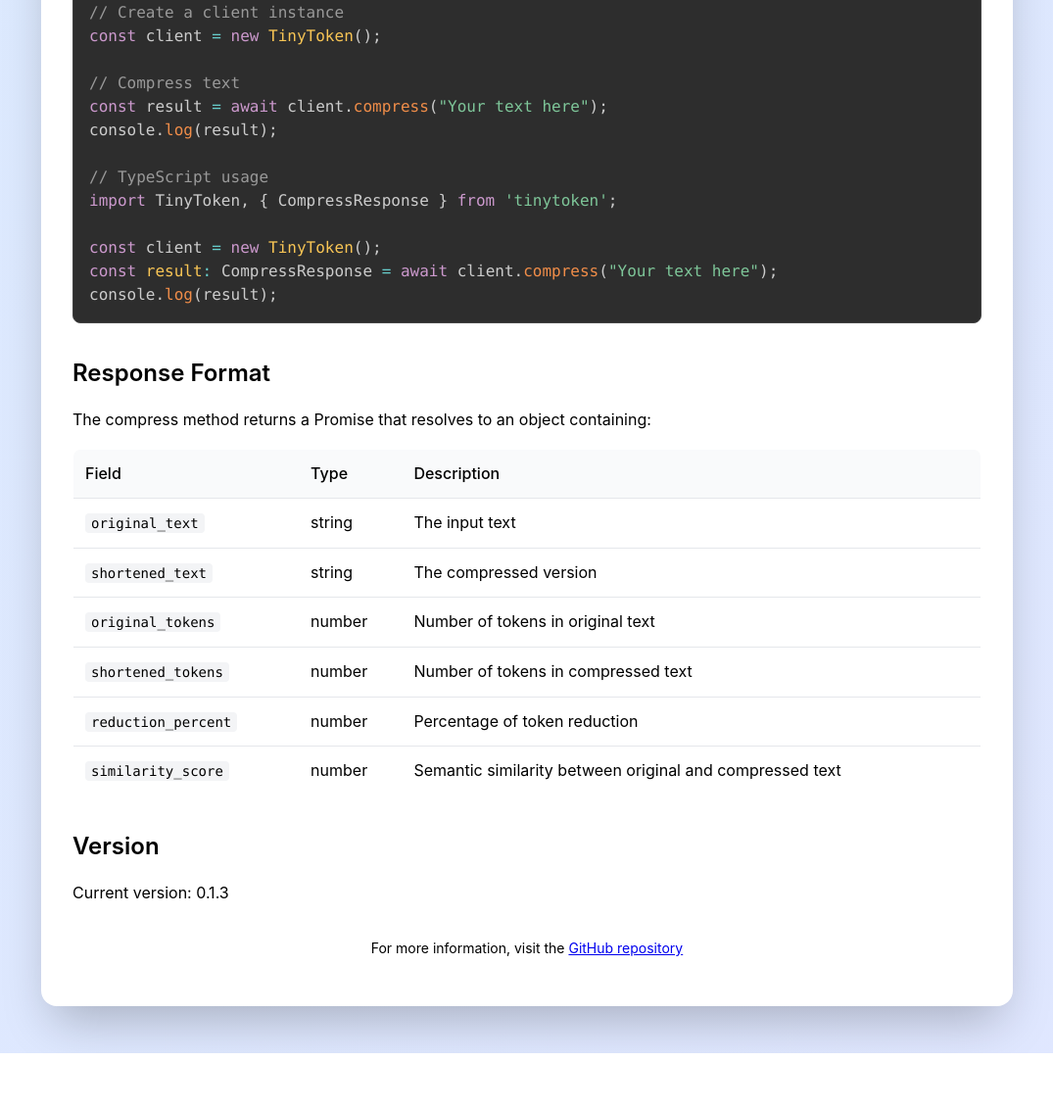
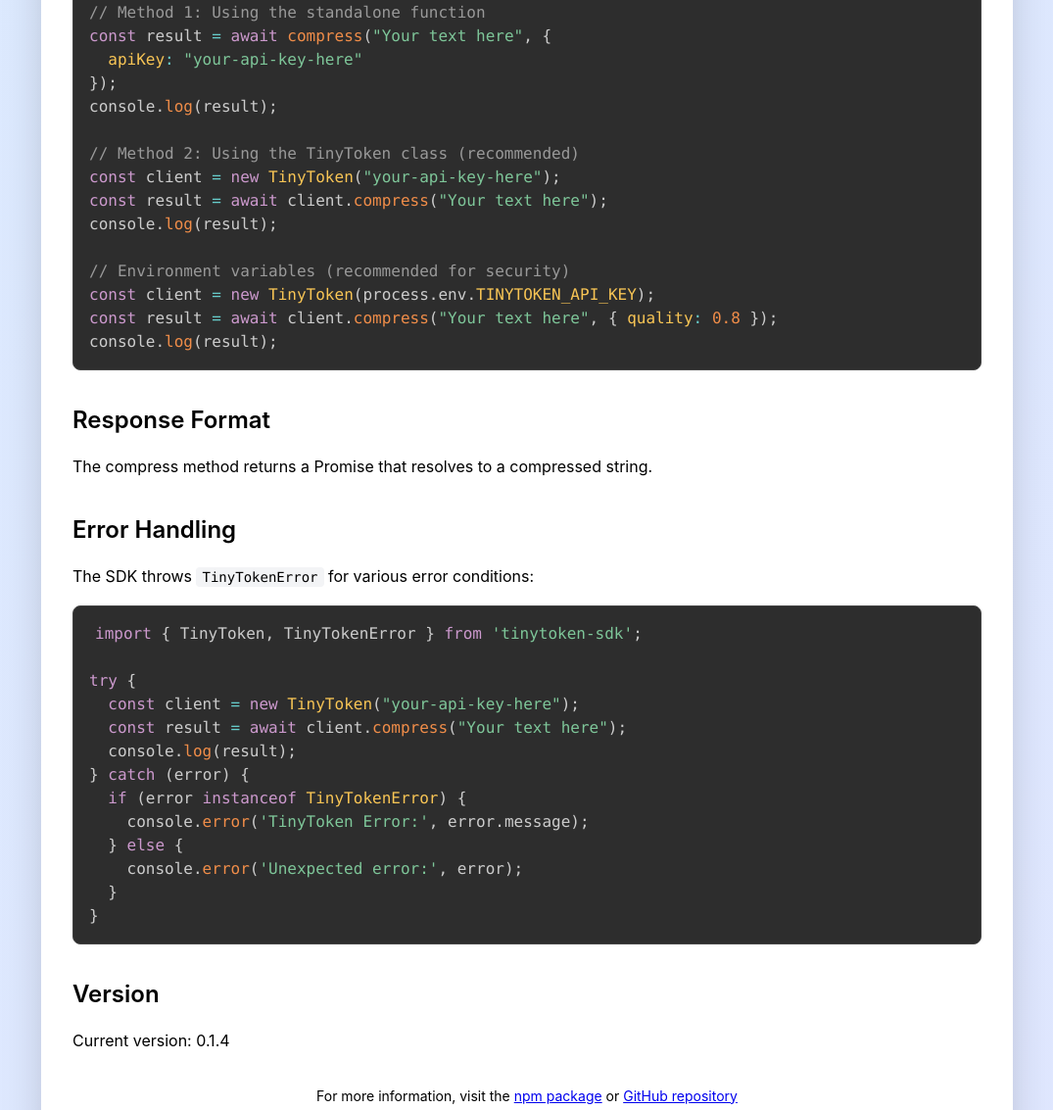
Before and after one commit to elliot-evno/tinytoken-docs, a plain HTML site: page sdk/javascript.html in a window 1280 px wide. Shown: the part 733-1866 px from the top of the page at 98% size, without its empty margins (102-1177 px from the left). Before the commit the page ends 1808 px from the top, so only its background shows below. Drawn offline with nearby package versions, Linux system fonts and the light colour scheme.

Commit message:
api  keys

```diff
--- a/sdk/javascript.html
+++ b/sdk/javascript.html
@@ -184,76 +184,53 @@
             <h2>Requirements</h2>
             <ul>
                 <li>Node.js 14.0 or higher</li>
-                <li>axios >= 1.6.0</li>
+                <li>Built-in TypeScript declarations included</li>
             </ul>
 
             <h2>Quick Start</h2>
-            <p>Here's a simple example of how to use the SDK:</p>
-            <pre class="code-block"><code class="language-javascript">import TinyToken from 'tinytoken';
+            <p>First, get your API key from <a href="https://tinytoken.org">tinytoken.org</a>. Here's how to use the SDK:</p>
+            <pre class="code-block"><code class="language-javascript">import { compress, TinyToken } from 'tinytoken-sdk';
 
-// Create a client instance
-const client = new TinyToken();
+// Method 1: Using the standalone function
+const result = await compress("Your text here", {
+  apiKey: "your-api-key-here"
+});
+console.log(result);
 
-// Compress text
+// Method 2: Using the TinyToken class (recommended)
+const client = new TinyToken("your-api-key-here");
 const result = await client.compress("Your text here");
 console.log(result);
 
-// TypeScript usage
-import TinyToken, { CompressResponse } from 'tinytoken';
-
-const client = new TinyToken();
-const result: CompressResponse = await client.compress("Your text here");
+// Environment variables (recommended for security)
+const client = new TinyToken(process.env.TINYTOKEN_API_KEY);
+const result = await client.compress("Your text here", { quality: 0.8 });
 console.log(result);</code></pre>
 
             <h2>Response Format</h2>
-            <p>The compress method returns a Promise that resolves to an object containing:</p>
-            <table>
-                <thead>
-                    <tr>
-                        <th>Field</th>
-                        <th>Type</th>
-                        <th>Description</th>
-                    </tr>
-                </thead>
-                <tbody>
-                    <tr>
-                        <td><code>original_text</code></td>
-                        <td>string</td>
-                        <td>The input text</td>
-                    </tr>
-                    <tr>
-                        <td><code>shortened_text</code></td>
-                        <td>string</td>
-                        <td>The compressed version</td>
-                    </tr>
-                    <tr>
-                        <td><code>original_tokens</code></td>
-                        <td>number</td>
-                        <td>Number of tokens in original text</td>
-                    </tr>
-                    <tr>
-                        <td><code>shortened_tokens</code></td>
-                        <td>number</td>
-                        <td>Number of tokens in compressed text</td>
-                    </tr>
-                    <tr>
-                        <td><code>reduction_percent</code></td>
-                        <td>number</td>
-                        <td>Percentage of token reduction</td>
-                    </tr>
-                    <tr>
-                        <td><code>similarity_score</code></td>
-                        <td>number</td>
-                        <td>Semantic similarity between original and compressed text</td>
-                    </tr>
-                </tbody>
-            </table>
+            <p>The compress method returns a Promise that resolves to a compressed string.</p>
+
+            <h2>Error Handling</h2>
+            <p>The SDK throws <code>TinyTokenError</code> for various error conditions:</p>
+            <pre class="code-block"><code class="language-javascript">import { TinyToken, TinyTokenError } from 'tinytoken-sdk';
+
+try {
+  const client = new TinyToken("your-api-key-here");
+  const result = await client.compress("Your text here");
+  console.log(result);
+} catch (error) {
+  if (error instanceof TinyTokenError) {
+    console.error('TinyToken Error:', error.message);
+  } else {
+    console.error('Unexpected error:', error);
+  }
+}</code></pre>
 
             <h2>Version</h2>
-            <p>Current version: 0.1.3</p>
+            <p>Current version: 0.1.4</p>
 
             <div class="footer">
-                <p>For more information, visit the <a href="https://github.com/elliot-evno/tinytoken-js-sdk">GitHub repository</a></p>
+                <p>For more information, visit the <a href="https://www.npmjs.com/package/tinytoken">npm package</a> or <a href="https://github.com/tinytoken/sdk">GitHub repository</a></p>
             </div>
         </div>
     </div>
```
Also changed, not shown: sdk/python.html (+9 -48 lines).
